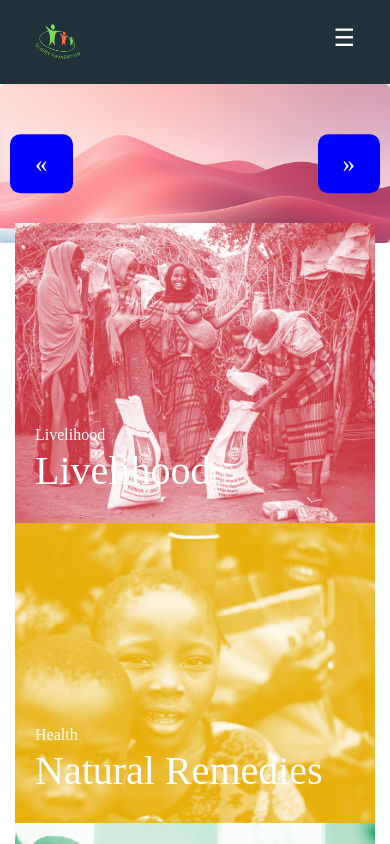
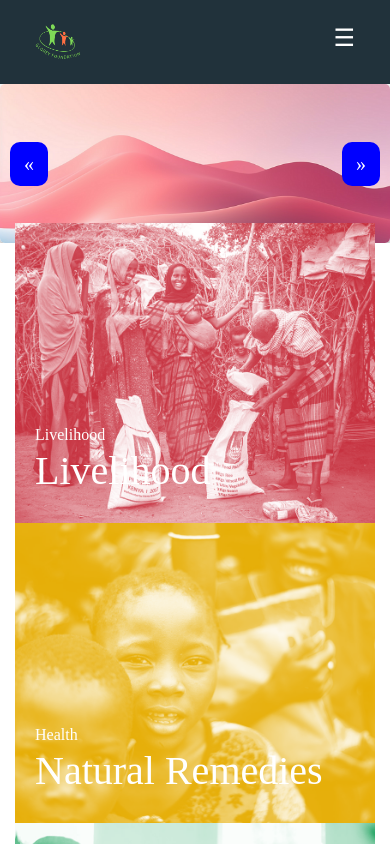
Before and after one commit to amanpatel96917/Gloreyfoundation, a React (Create React App) app: page / in a window 390 px wide. Shown: the top 844 px of the page. Built offline with nearby package versions, Linux system fonts and the light colour scheme.

Commit message:
Carsoul change css

```diff
--- a/src/App.js
+++ b/src/App.js
@@ -12,7 +12,6 @@ function App() {
         <Header />
         <Navbar />
         <Routes>
-          hello
           <Route path="/" element={<Home />} />
           <Route path="/about" element={<About />} />
         </Routes>
--- a/src/Component/Css/carousel.css
+++ b/src/Component/Css/carousel.css
@@ -68,3 +68,9 @@
 .carousel-dot.active {
   background-color: #333;
 }
+@media screen and (max-width: 865px) {
+  .carousel-button {
+    padding: 7px 14px;
+    font-size: 20px;
+  }
+}
--- a/src/Component/Footer.jsx
+++ b/src/Component/Footer.jsx
@@ -1,6 +1,7 @@
 import React from 'react'
 import {  FaFacebookF, FaInstagram, FaLinkedinIn, FaTwitter } from 'react-icons/fa'
 import { Link } from 'react-router-dom'
+import "./Css/style.css"
 export default function Footer() {
     return (
         <>
```
